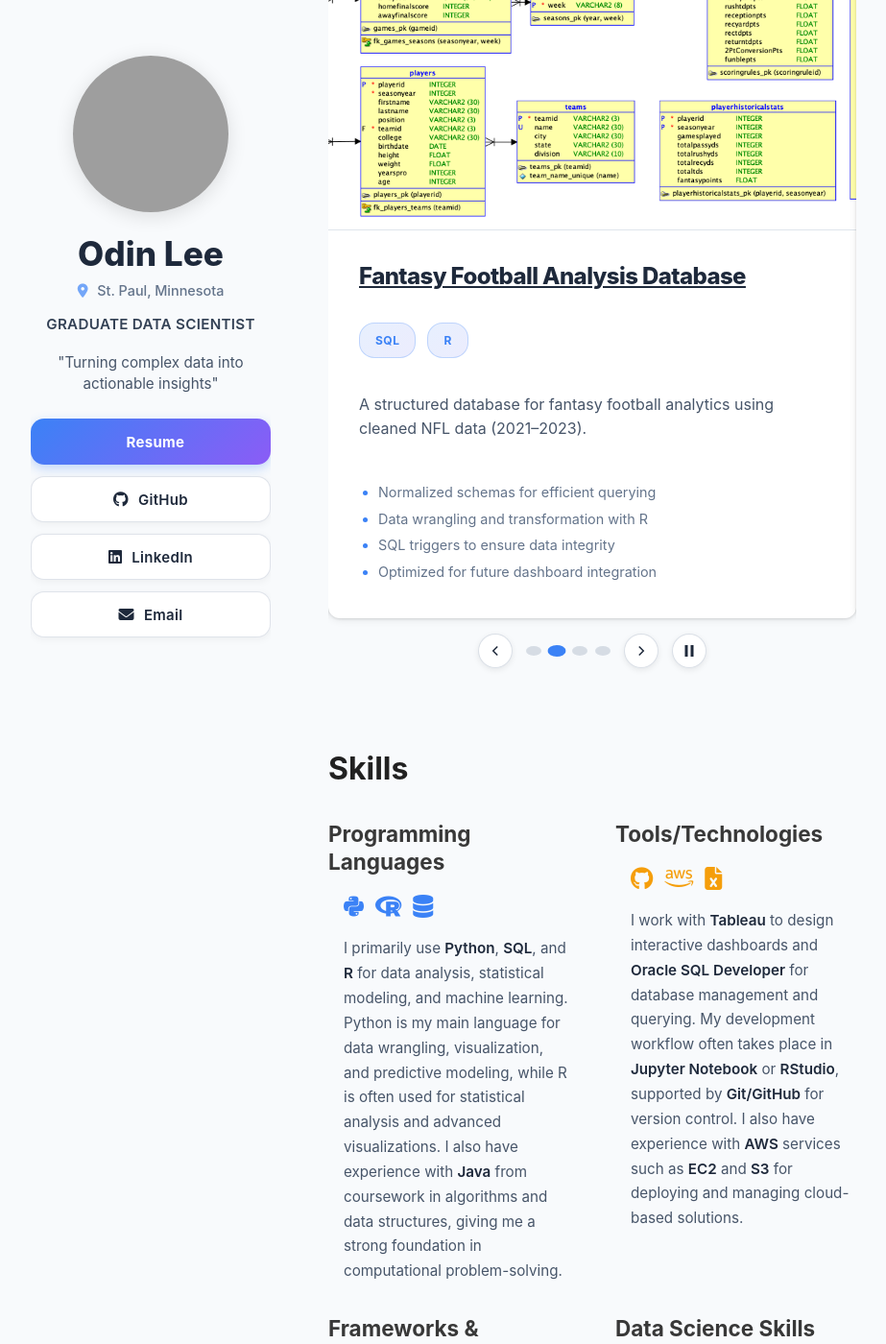
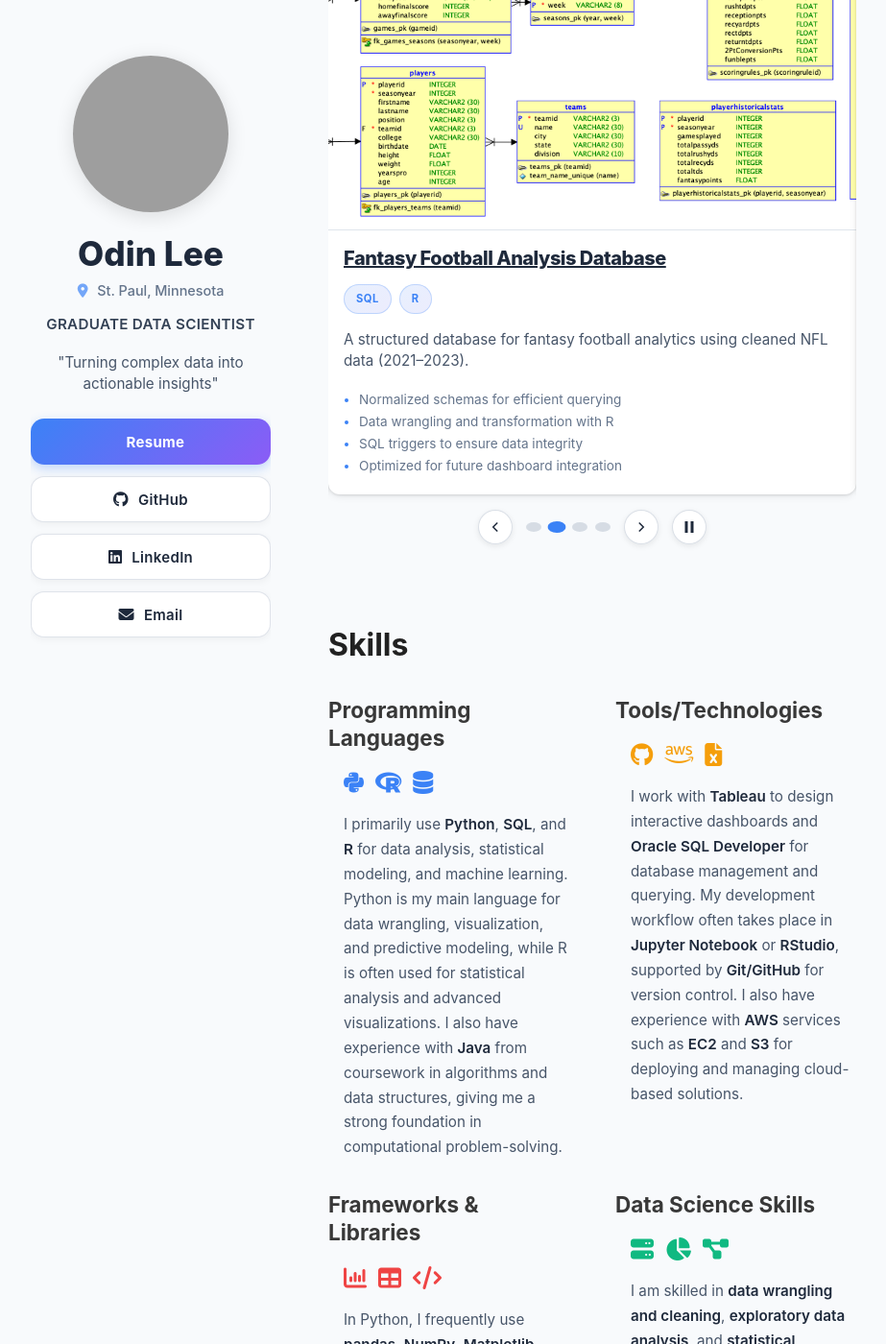
Before and after one commit to OdinLeePro/OdinLeePro.github.io, a Jekyll site: the page built from index.md, in a window 1280 px wide and 1400 px high, scrolled down 1136 px. Shown: the whole window at 96% size, without its empty margins (178-1101 px from the left). Built offline with Jekyll 4.4.1, drawn with Linux system fonts in a browser that asks for light colours; grey boxes are pictures that could not be loaded.

Commit message:
Add files via upload

```diff
--- a/assets/css/style.scss
+++ b/assets/css/style.scss
@@ -595,16 +595,16 @@ including layout wrappers, base button design, hover/focus states, and style var
 
 .projectBody {
   display: grid;
-  gap: 1.25rem;
-  padding: 2rem;
+  gap: 0.5rem;          // was 0.75rem → less vertical space
+  padding: 1rem;        // was 1.25rem → tighter padding
   min-width: 0;
   overflow-wrap: anywhere;
 }
 
 .projectTitle {
   color: $title-color;
-  margin: 0 0 0.75rem 0;
-  font-size: 1.5rem;
+  margin: 0 0 0.35rem 0;  // was 0.5rem → tighter spacing
+  font-size: 1.25rem;     // was 1.35rem → slightly smaller
   font-weight: 800;
   letter-spacing: -0.025em;
   text-decoration: none;
@@ -613,16 +613,16 @@ including layout wrappers, base button design, hover/focus states, and style var
 .languageBadges {
   display: flex;
   flex-wrap: wrap;
-  gap: 0.75rem;
+  gap: 0.5rem;            // was 0.75rem → closer badges
   list-style: none;
-  margin: 0 0 1rem 0;
+  margin: 0 0 0.5rem 0;   // was 1rem → less space below
   padding: 0;
 }
 
 .languageBadges li {
-  font-size: 0.75rem;
+  font-size: 0.7rem;       // was 0.75rem → a touch smaller
   font-weight: 700;
-  padding: 0.5rem 1rem;
+  padding: 0.35rem 0.75rem; // was 0.5rem 1rem → smaller pill
   border-radius: 16px;
   text-transform: uppercase;
   letter-spacing: 0.5px;
@@ -634,10 +634,10 @@ including layout wrappers, base button design, hover/focus states, and style var
 }
 
 .projectSummary {
-  margin: 0 0 1rem 0;
+  margin: 0 0 0.5rem 0;   // was 1rem → less bottom space
   color: $text-color;
-  line-height: 1.6;
-  font-size: 1rem;
+  line-height: 1.45;      // was 1.6 → tighter lines
+  font-size: 0.95rem;     // was 1rem → slightly smaller
   font-weight: 400;
   padding: 0;
 }
@@ -649,14 +649,14 @@ including layout wrappers, base button design, hover/focus states, and style var
 
 .projectBullets {
   margin: 0;
-  padding-left: 1.25rem;
+  padding-left: 1rem;     // was 1.25rem → a bit tighter
   color: #64748b;
-  line-height: 1.5;
-  font-size: 0.9rem;
+  line-height: 1.4;       // was 1.5 → tighter lines
+  font-size: 0.85rem;     // was 0.9rem → slightly smaller
 }
 
 .projectBullets li {
-  margin: 0.375rem 0;
+  margin: 0.25rem 0;      // was 0.375rem → less vertical gap
 }
 
 .projectBullets li::marker {
```
